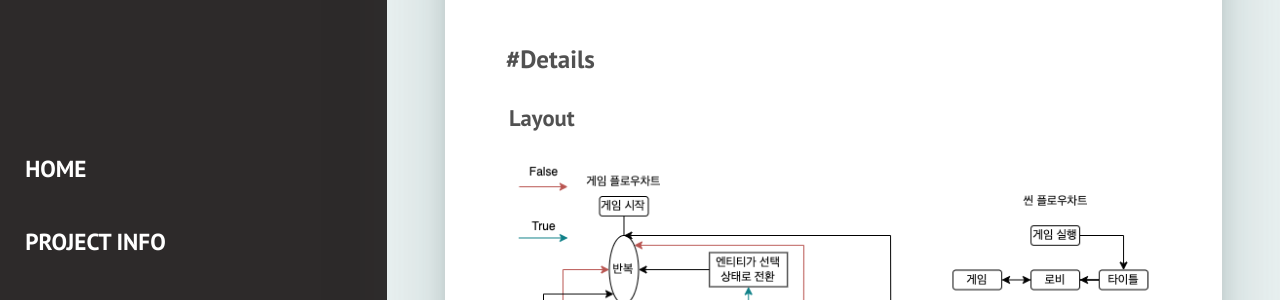
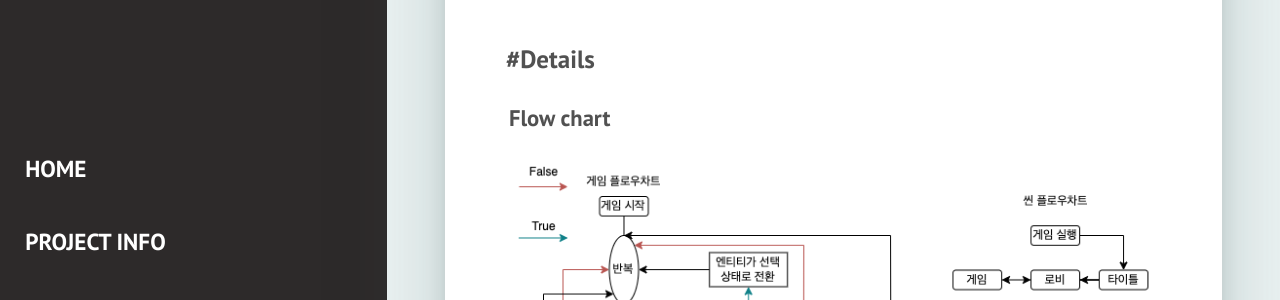
Before and after one commit to yong-gyun/Cake-Rush, a Jekyll site: the page built from index.html, in a window 1280 px wide and 900 px high, scrolled down 855 px. Shown: the part 157-457 px from the top of the window. Built offline with Jekyll 4.4.1, drawn with Linux system fonts in a browser that asks for light colours; nearby versions of some CDN libraries; some web fonts are replaced; library files that are not in the unit come from our copies; the list of posts is cut into pages by our own code.

Commit message:
Update index.html

```diff
--- a/index.html
+++ b/index.html
@@ -120,7 +120,7 @@ layout: default
           <p class="title">#Details</p>
           <li>
             <div class="layout">
-              <h3 style="margin-left: 5px;">Layout</h3>
+              <h3 style="margin-left: 5px;">Flow chart</h3>
               <img class="post-image" src={{ "/assets/img/CakeRush_flowchart.png" | prepend: site.baseurl | append: post.img }}>
             </div>
           </li>
```
